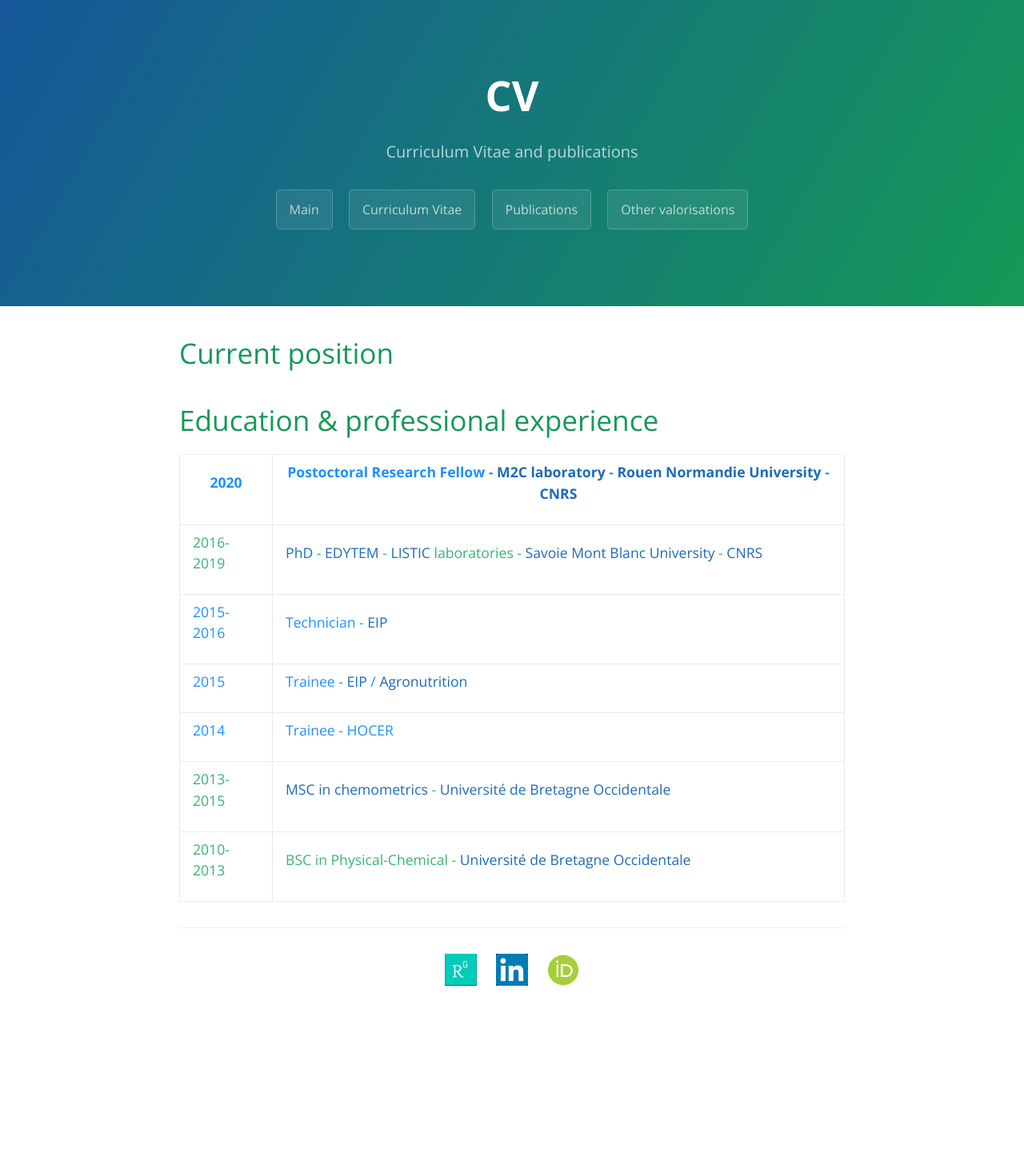
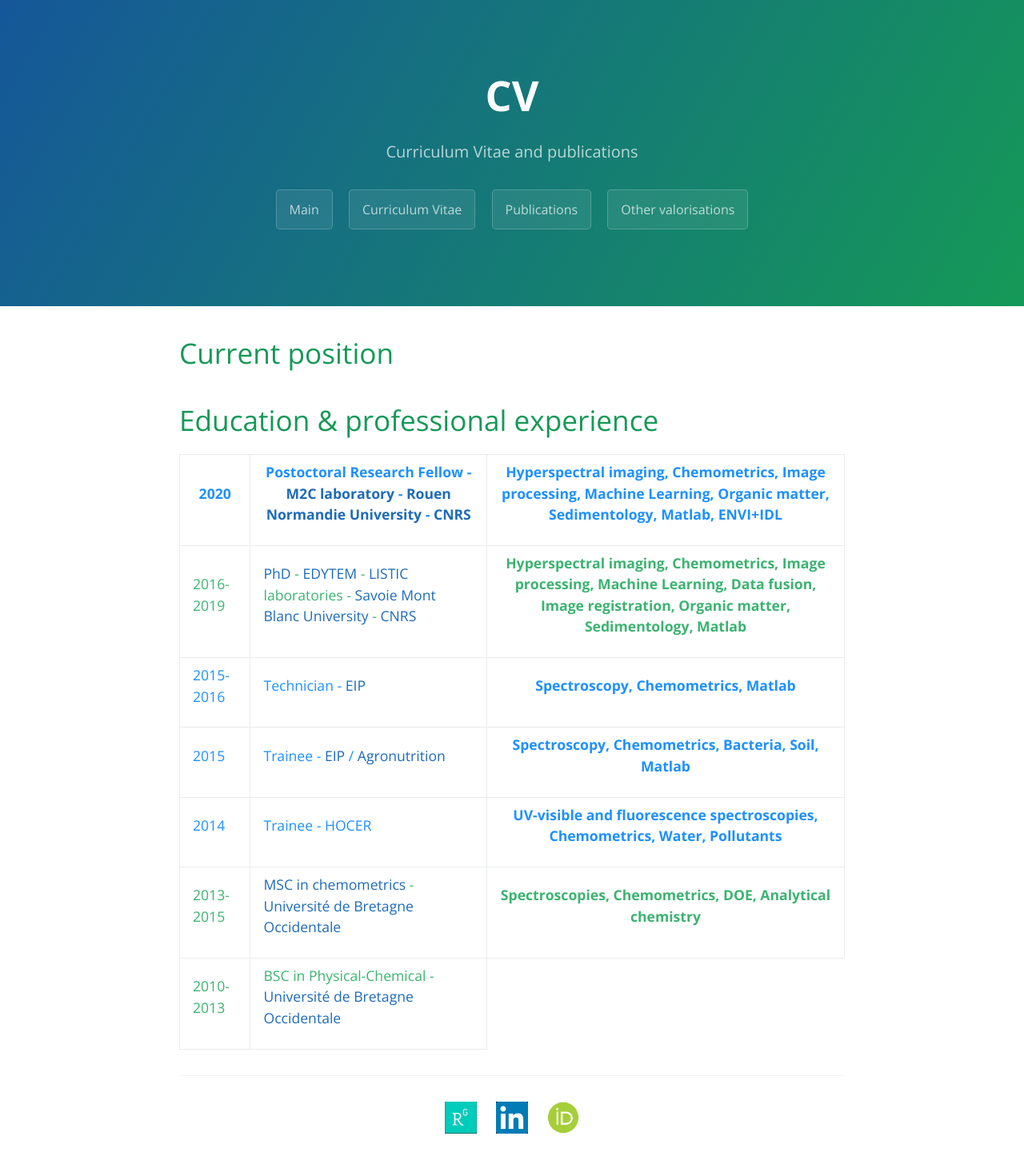
Before and after one commit to JacqKevin/JacqKevin.github.io, a Jekyll site: the page built from CV.md, in a window 1280 px wide. Shown: the whole page at 80% size. Built offline with Jekyll 4.4.1, drawn with Linux system fonts in a browser that asks for light colours; before the commit the page ends 1271 px from its top, so only the background shows below that.

Commit message:
Update CV.md

```diff
--- a/CV.md
+++ b/CV.md
@@ -12,26 +12,32 @@ description: Curriculum Vitae and publications
   <tr>
     <th><p style="color:DodgerBlue;">2020</p></th>
     <th><p style="color:DodgerBlue;">Postoctoral Research Fellow - <a href="https://www.unicaen.fr/m2c/">M2C laboratory</a> - <a href="https://www.univ-rouen.fr/">Rouen Normandie University</a> - <a href="http://www.cnrs.fr/fr/page-daccueil">CNRS</a></p></th>
+    <th><p style="color:DodgerBlue;">Hyperspectral imaging, Chemometrics, Image processing, Machine Learning, Organic matter, Sedimentology, Matlab, ENVI+IDL</p></th>
   </tr>
   <tr>
     <td><p style="color:MediumSeaGreen;">2016-2019</p></td>
     <td><p style="color:MediumSeaGreen;"><a href="http://www.theses.fr/s188783">PhD</a> - <a href="http://edytem.cnrs.fr/">EDYTEM</a> - <a href="https://www.listic.univ-smb.fr/">LISTIC</a> laboratories - <a href="https://www.univ-smb.fr/">Savoie Mont Blanc University</a> - <a href="http://www.cnrs.fr/fr/page-daccueil">CNRS</a></p></td>
+    <th><p style="color:MediumSeaGreen;">Hyperspectral imaging, Chemometrics, Image processing, Machine Learning, Data fusion, Image registration, Organic matter, Sedimentology, Matlab</p></th>
   </tr>
   <tr>
     <td><p style="color:DodgerBlue;">2015-2016</p></td>
     <td><p style="color:DodgerBlue;">Technician - <a href="www.purpan.fr">EIP</a></p></td>
+    <th><p style="color:DodgerBlue;">Spectroscopy, Chemometrics, Matlab</p></th>
   </tr>
   <tr>
     <td><p style="color:DodgerBlue;">2015</p></td>
     <td><p style="color:DodgerBlue;">Trainee - <a href="www.purpan.fr">EIP</a> / <a href="https://www.agronutrition.com/fr">Agronutrition</a></p></td>
+    <th><p style="color:DodgerBlue;">Spectroscopy, Chemometrics, Bacteria, Soil,  Matlab</p></th>
   </tr>
   <tr>
     <td><p style="color:DodgerBlue;">2014</p></td>
     <td><p style="color:DodgerBlue;">Trainee - HOCER</p></td>
+    <th><p style="color:DodgerBlue;">UV-visible and fluorescence spectroscopies, Chemometrics, Water, Pollutants</p></th>
   </tr>
   <tr>
     <td><p style="color:MediumSeaGreen;">2013-2015</p></td>
     <td><p style="color:MediumSeaGreen;"><a href="https://www.univ-brest.fr/departement-chimie/menu/FORMATIONS/Masters_/Parcours--CACQ-OPEx-">MSC in chemometrics</a> - <a href="https://www.univ-brest.fr/">Université de Bretagne Occidentale</a></p></td>
+    <th><p style="color:MediumSeaGreen;">Spectroscopies, Chemometrics, DOE, Analytical chemistry</p></th>
   </tr>
   <tr>
     <td><p style="color:MediumSeaGreen;">2010-2013</p></td>
```
